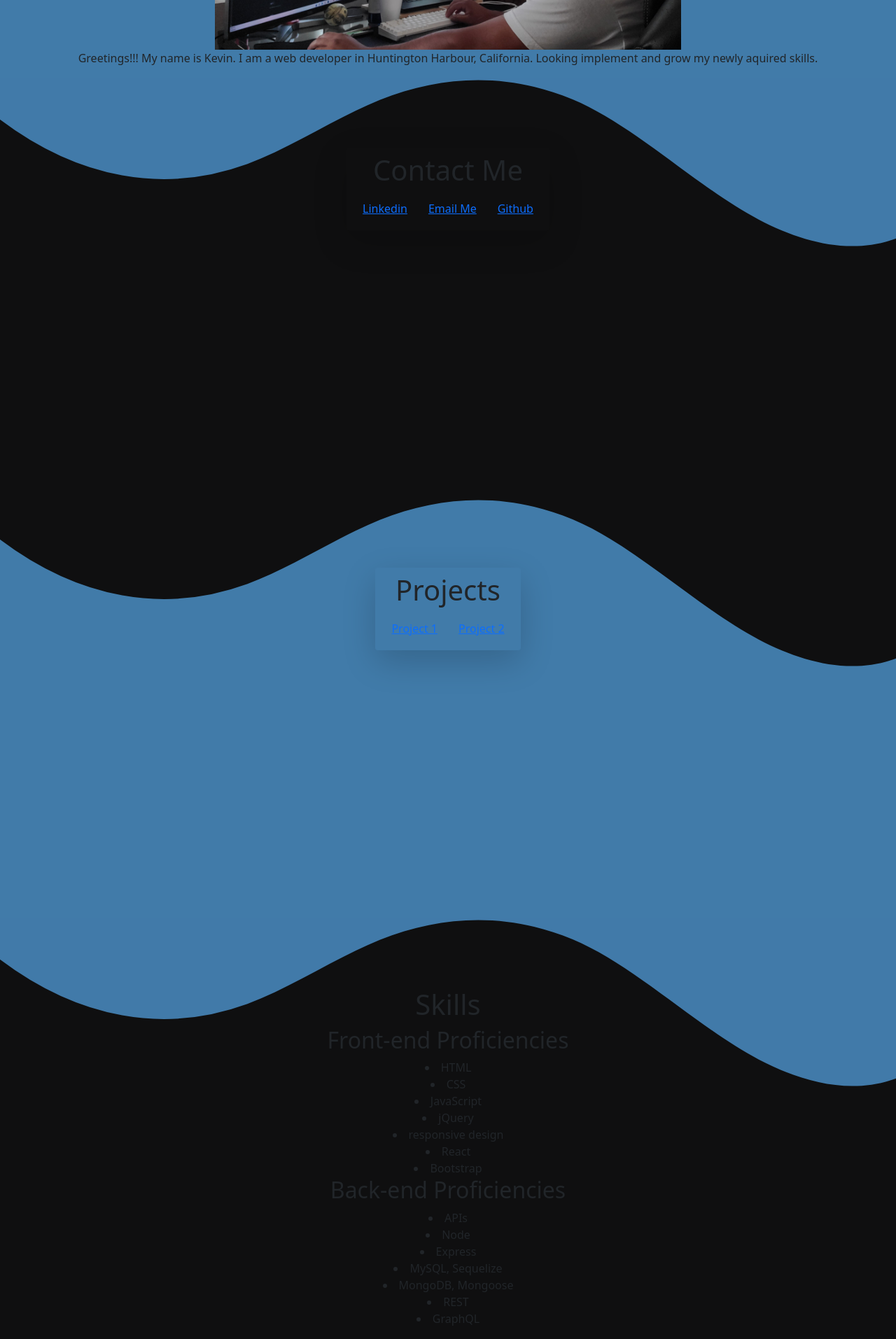
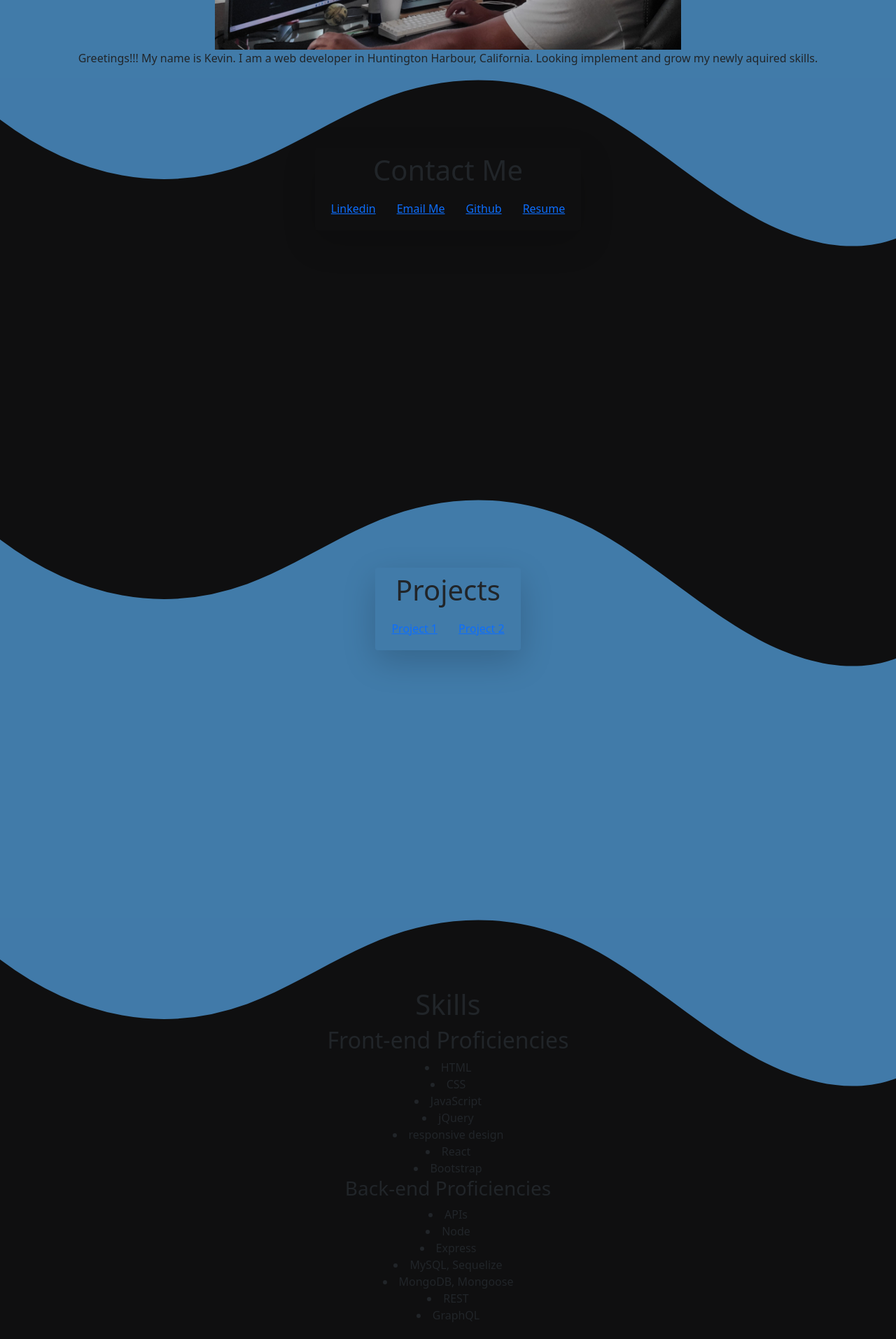
Before and after one commit to SIN88/react-portfolio, a React (Create React App) app: page / in a window 1280 px wide. Shown: the part 755-2668 px from the top of the page at 70% size. Built offline with nearby package versions, Linux system fonts and the light colour scheme.

Commit message:
added resume in contact

```diff
--- a/src/components/Contact/index.js
+++ b/src/components/Contact/index.js
@@ -6,6 +6,7 @@
         <a href="https://www.linkedin.com/in/kevin-giron-869598202/ ">Linkedin</a>
         <a href="mailto:kg19882020@gmail.com ">Email Me</a>
         <a href="https://github.com/SIN88">Github</a>
+        <a href="https://docs.google.com/document/d/1ZiiF6Km2QSeGXlfyquxQZxPj-fUiMzGQsHq6b9zvtJE/edit?usp=sharing">Resume</a>
 
   </div>
 
--- a/src/components/Skills/index.js
+++ b/src/components/Skills/index.js
@@ -1,7 +1,9 @@
 const Skills=()=>{
     return  <>
 <h1 id ="Skills">Skills</h1>
-<h2>Front-end Proficiencies</h2>
+
+          <h2>Front-end Proficiencies</h2>
+
           <li>HTML</li>
           <li>CSS</li>
           <li>JavaScript</li>
@@ -10,7 +12,7 @@
           <li>React</li>
           <li>Bootstrap</li>
 
-          <h2>Back-end Proficiencies</h2>
+          <h3>Back-end Proficiencies</h3>
 
           <li>APIs</li>
           <li>Node</li>
```
